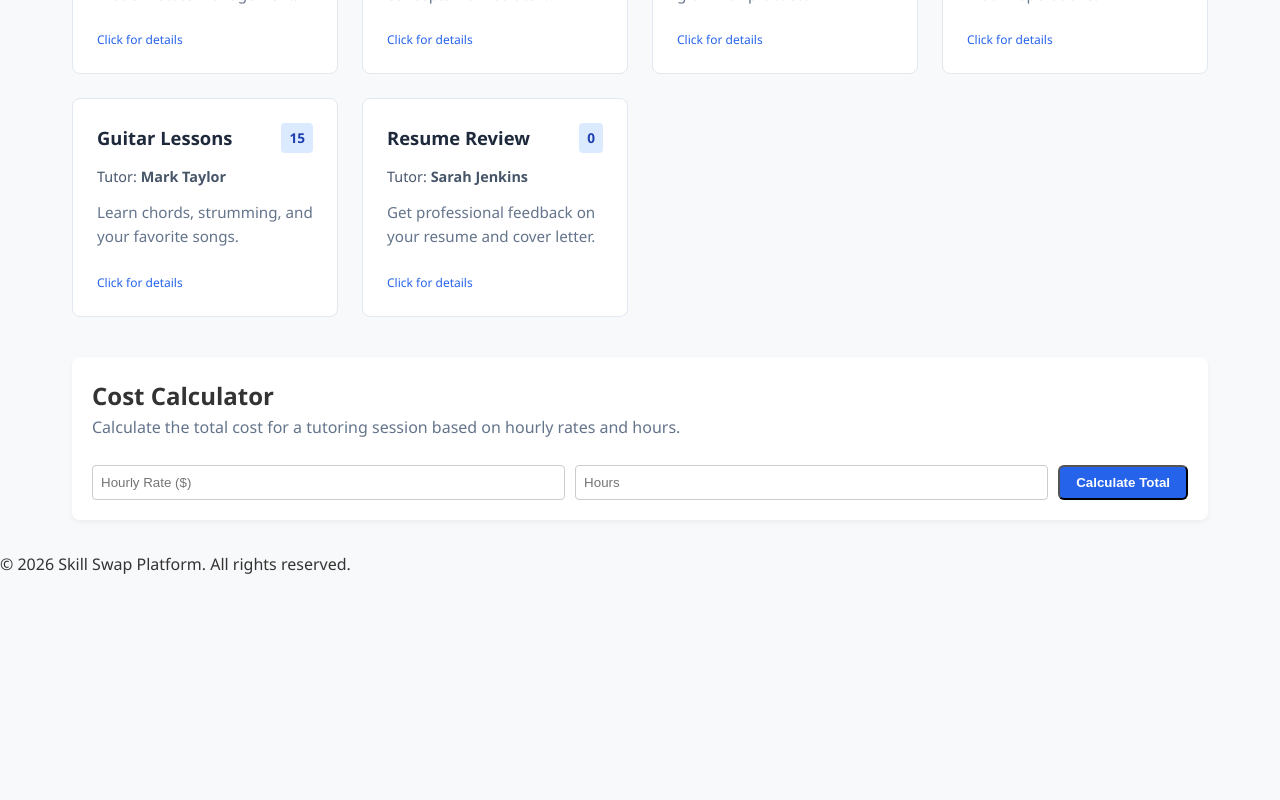
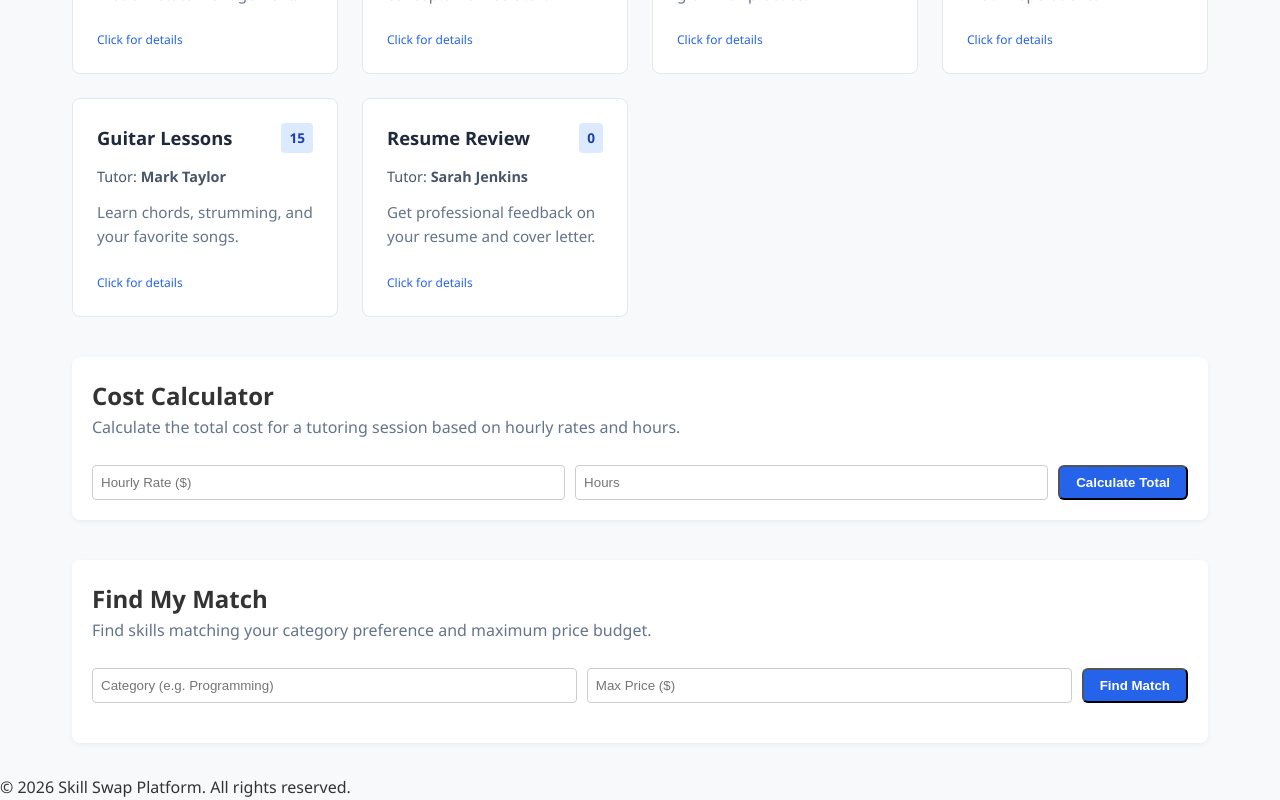
Before and after one commit to Frasse007/skillswap-rasmus-unit8, a React (Vite) app: page / in a window 1280 px wide. Shown: the part 831-1631 px from the top of the page. Before the commit the page ends 1408 px from the top, so only its background shows below. Built offline with nearby package versions, Linux system fonts and the light colour scheme.

Commit message:
Feature/match skills (#3)
* Add unit tests for matchSkillsToUser

* Add matchSkillsToUser function and implement UI integration in order to pass tests

```diff
--- a/skillswap-functions.js
+++ b/skillswap-functions.js
@@ -8,3 +8,11 @@ export function filterSkillsByCategory(skills, category) {
 export function calculateTotalCost(hourlyRate, hours) {
     return hourlyRate * hours;
 }
+
+export function matchSkillsToUser(userNeeds, skills) {
+    return skills.filter(skill => {
+        const matchesCategory = !userNeeds.category || skill.category.trim().toLowerCase() === userNeeds.category.trim().toLowerCase();
+        const matchesPrice = skill.price <= userNeeds.maxPrice;
+        return matchesCategory && matchesPrice;
+    });
+}
--- a/src/App.css
+++ b/src/App.css
@@ -269,3 +269,44 @@ body {
   font-size: 1.1rem;
   color: #28a745;
 }
+
+/* Skill Matcher Section */
+.matcher-section {
+  margin-top: 40px;
+  background: #fff;
+  padding: 20px;
+  border-radius: 8px;
+  box-shadow: 0 2px 5px rgba(0, 0, 0, 0.05);
+}
+
+.matcher-section .input-group {
+  display: flex;
+  gap: 10px;
+  flex-wrap: wrap;
+  margin-top: 15px;
+}
+
+.matcher-input {
+  padding: 8px;
+  border-radius: 4px;
+  border: 1px solid #ccc;
+  flex: 1;
+  min-width: 150px;
+}
+
+.matcher-btn {
+  padding: 8px 16px;
+  cursor: pointer;
+}
+
+.matcher-cards-grid {
+  margin-top: 20px;
+}
+
+.matcher-card {
+  cursor: default;
+}
+
+.no-match-text {
+  color: #666;
+}
--- a/src/App.jsx
+++ b/src/App.jsx
@@ -1,5 +1,5 @@
 import React, { useState } from 'react';
-import { filterSkillsByCategory, calculateTotalCost } from '../skillswap-functions';
+import { filterSkillsByCategory, calculateTotalCost, matchSkillsToUser } from '../skillswap-functions';
 import './App.css';
 
 // Body content created in collaboration with AI chatbots
@@ -25,6 +25,16 @@ function App() {
     const rateNum = parseFloat(calcRate) || 0; // Fallback to 0 if no input value
     const hoursNum = parseFloat(calcHours) || 0; // Fallback to 0 if no input value
     setTotalCost(calculateTotalCost(rateNum, hoursNum));
+  };
+
+  // Matcher State
+  const [matchCategory, setMatchCategory] = useState('');
+  const [matchMaxPrice, setMatchMaxPrice] = useState('');
+  const [matchedResults, setMatchedResults] = useState([]);
+
+  const handleMatch = () => {
+    const userNeeds = { category: matchCategory.trim(), maxPrice: matchMaxPrice === '' ? Infinity : parseFloat(matchMaxPrice) };
+    setMatchedResults(matchSkillsToUser(userNeeds, skills));
   };
 
   // Function to toggle card expansion on click
@@ -144,6 +154,50 @@ function App() {
             </p>
           )}
         </section>
+
+        {/* Skill Matcher Section */}
+        <section id="matcher" className="matcher-section">
+          <h2>Find My Match</h2>
+          <p className="section-subtitle">Find skills matching your category preference and maximum price budget.</p>
+          <div className="input-group">
+            <input
+              type="text"
+              placeholder="Category (e.g. Programming)"
+              value={matchCategory}
+              onChange={(e) => setMatchCategory(e.target.value)}
+              className="matcher-input"
+            />
+            <input
+              type="number"
+              placeholder="Max Price ($)"
+              value={matchMaxPrice}
+              onChange={(e) => setMatchMaxPrice(e.target.value)}
+              className="matcher-input"
+            />
+            <button
+              className="btn-primary matcher-btn"
+              onClick={handleMatch}
+            >
+              Find Match
+            </button>
+          </div>
+
+          <div className="cards-grid matcher-cards-grid">
+            {matchedResults.length > 0 ? (
+              matchedResults.map((match, idx) => (
+                <div key={idx} className="skill-card expanded matcher-card">
+                  <div className="card-header">
+                    <h3>{match.title}</h3>
+                    <span className="card-price">${match.price}/hr</span>
+                  </div>
+                  <p className="card-provider">Category: <strong>{match.category}</strong></p>
+                </div>
+              ))
+            ) : (
+              matchMaxPrice !== '' && <p className="no-match-text">No matching skills found within your budget and category.</p>
+            )}
+          </div>
+        </section>
       </main>
 
       {/* Footer containing placeholder footer content */}
```
Also changed, not shown: 1 other file (tests, documents, lock files or other folders).
